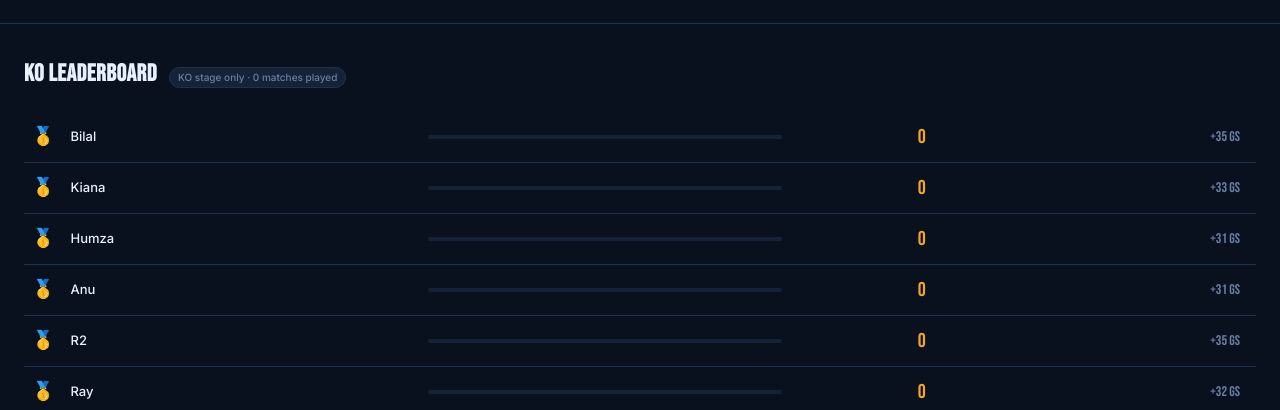
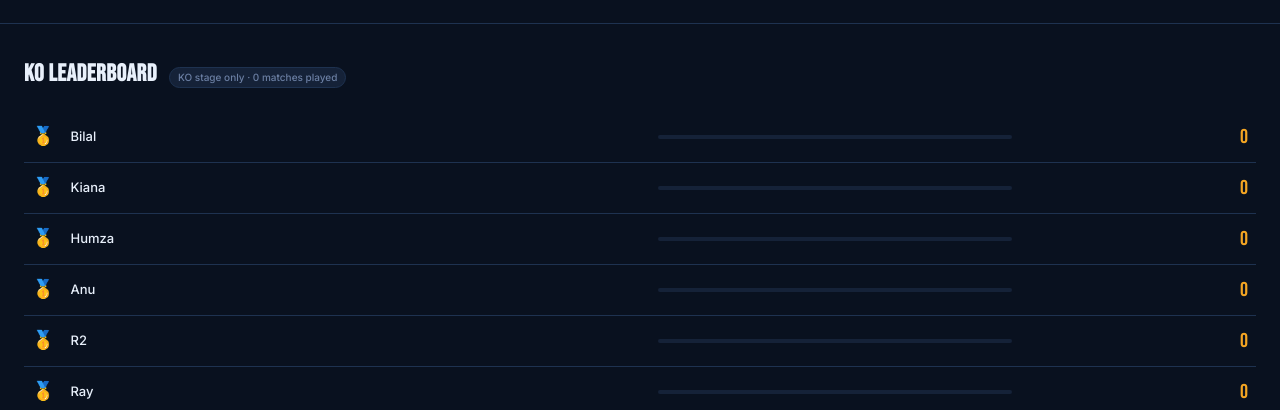
Before and after one commit to irathernotm8-prog/wc2026-tracker, a plain HTML site: page knockout.html in a window 1280 px wide. Shown: the part 390-800 px from the top of the page. Drawn offline with nearby package versions, Linux system fonts and the light colour scheme.

Commit message:
Add files via upload

```diff
--- a/knockout.html
+++ b/knockout.html
@@ -383,7 +383,6 @@ function renderLeaderboard() {
   const playedCount = koPlayed().length;
   document.getElementById('lb-badge').textContent = `KO stage only · ${playedCount} matches played`;
 
-  const gsTotals = D.gs_totals || {};
   let rank = 1;
   let rows = '';
   for(let i=0; i<ranked.length; i++) {
@@ -392,13 +391,11 @@ function renderLeaderboard() {
     const medal = MEDAL[rank] || rank;
     const pct = Math.round((f.ko_pts/max)*100);
     const cls = rank<=3 ? `rank-${rank}` : '';
-    const gsTotal = gsTotals[f.name] ?? '—';
     rows += `<tr class="${cls}">
       <td>${medal}</td>
       <td class="name">${esc(f.name)}</td>
       <td class="bar"><div class="bar-bg"><div class="bar-fill" style="width:${pct}%"></div></div></td>
       <td class="pts">${f.ko_pts}</td>
-      <td class="gs-pts" title="Group stage pts">+${gsTotal} GS</td>
     </tr>`;
   }
   document.getElementById('lb-table').innerHTML = rows;
```
